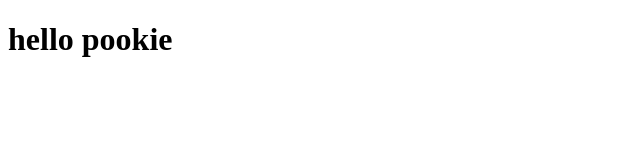
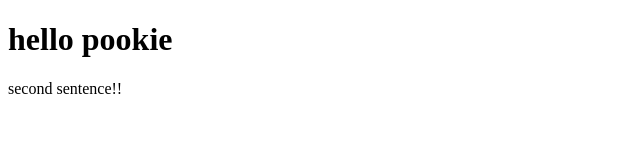
Before and after one commit to meowmer-nr9/meowmer-nr9.github.io, a plain HTML site: page index.html in a window 1280 px wide. Shown: the whole page, without its empty margins (0-640 px from the left). Drawn offline with Linux system fonts and the light colour scheme.

Commit message:
second sentence

```diff
--- a/index.html
+++ b/index.html
@@ -7,5 +7,6 @@
 </head>
 <body>
     <h1>hello pookie</h1>
+    second sentence!!
 </body>
 </html>
```
